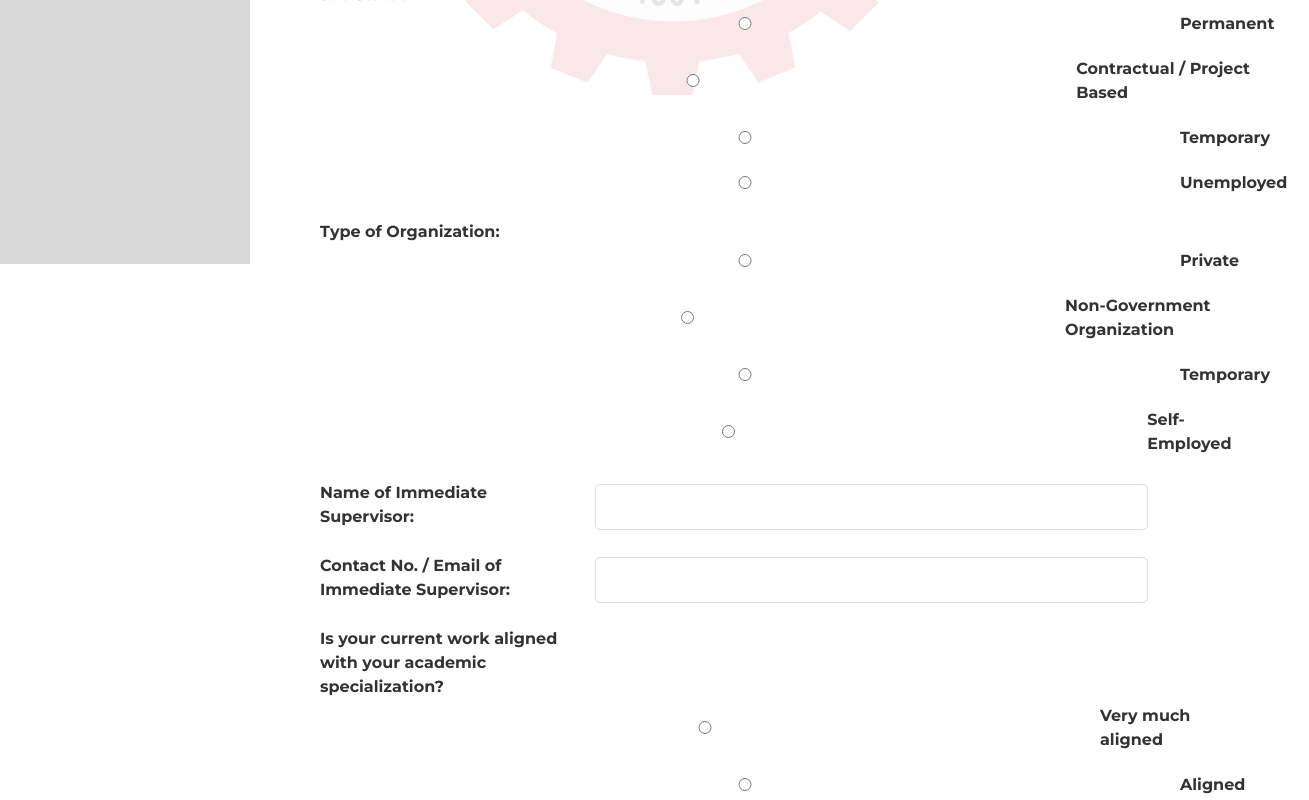
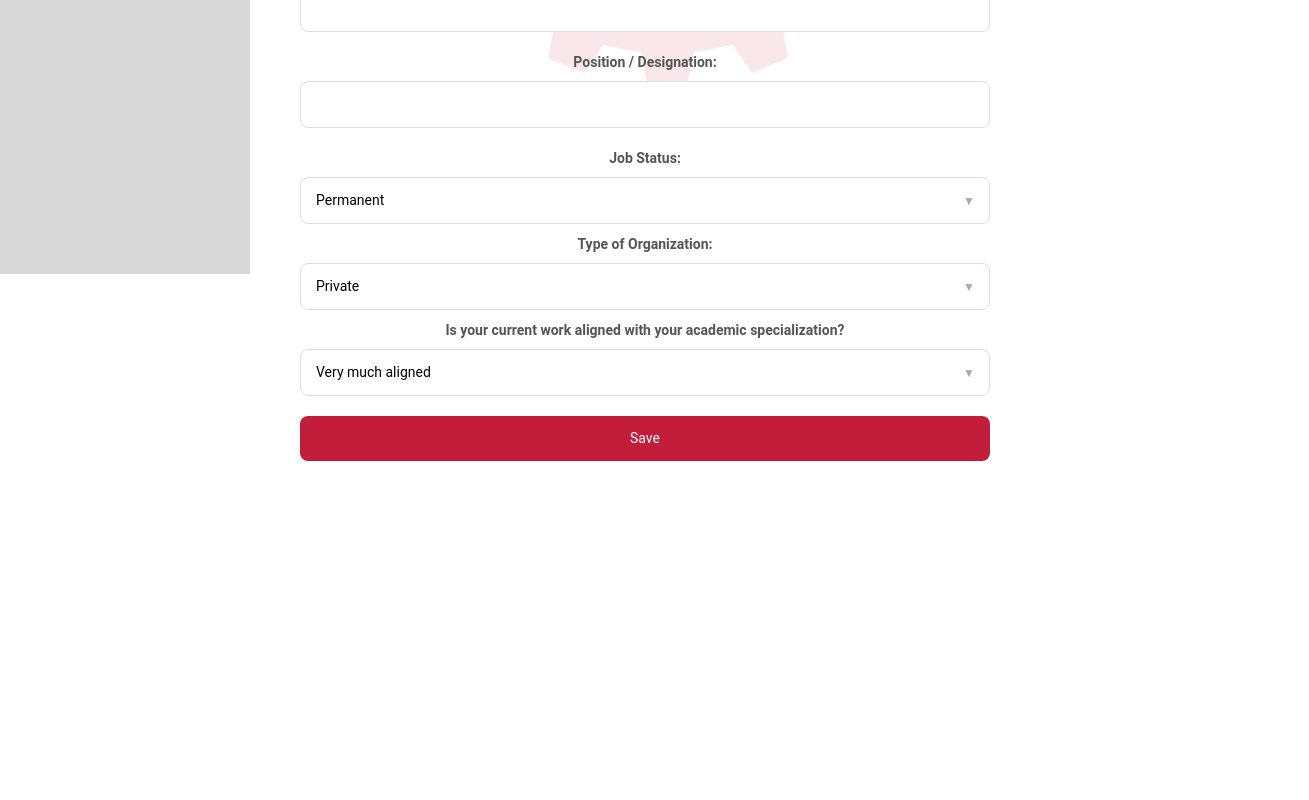
Before and after one commit to baACoon/alumnitracersystem, a React (Create React App) app in the folder frontend/: page /SurveyForm in a window 1280 px wide. Shown: the part 600-1400 px from the top of the page, 1309 px wide, since content can reach past the window. After the commit the page ends 1101 px from the top, so only its background shows below. Built offline with nearby package versions, Linux system fonts and the light colour scheme.

Commit message:
font and survey form update

```diff
--- a/frontend/src/App.js
+++ b/frontend/src/App.js
@@ -2,6 +2,7 @@ import './App.css';
 import 'bootstrap/dist/css/bootstrap.min.css'; // Import Bootstrap CSS
 import 'bootstrap/dist/js/bootstrap.bundle.min.js';
 import {BrowserRouter, Routes, Route} from "react-router-dom"
+
 
 {/* for Client path */}
 import FrontPage from './client/components/Frontpage/frontpage';
--- a/frontend/src/client/components/Events/events.css
+++ b/frontend/src/client/components/Events/events.css
@@ -3,7 +3,6 @@
     width: 100%;
     max-width: 900px;
     margin: 20px auto; /* Centers the container */
-    font-family: 'Montserrat', sans-serif;
     padding-top: 170px;
 
   }
--- a/frontend/src/client/components/FooterClient/Footer.css
+++ b/frontend/src/client/components/FooterClient/Footer.css
@@ -5,7 +5,6 @@
     width: 100%;
     text-align: center;
     color: #333;
-    font-family: Arial, sans-serif;
   }
 
   /* Content Layout */
--- a/frontend/src/client/components/Frontpage/frontpage.css
+++ b/frontend/src/client/components/Frontpage/frontpage.css
@@ -1,10 +1,8 @@
-@import url('https://fonts.googleapis.com/css2?family=Montserrat:ital,wght@0,100..900;1,100900&display=swap');
 
 * {
     margin: 0;
     padding: 0;
     box-sizing: border-box;
-    font-family: "Montserrat", sans-serif;
 }
 
 .frontpg-container {
--- a/frontend/src/client/components/JobPageGive/jobpagegive.css
+++ b/frontend/src/client/components/JobPageGive/jobpagegive.css
@@ -1,7 +1,6 @@
 /* Container styling */
 .givecontainer {
     padding: 200px 20px 100px; /* Account for the fixed header */
-    font-family: Arial, sans-serif;
     max-width: 800px;
     margin: 0 auto;
   }
--- a/frontend/src/client/components/JobPageGive/jobpagegive.jsx
+++ b/frontend/src/client/components/JobPageGive/jobpagegive.jsx
@@ -3,8 +3,10 @@ import { useNavigate } from 'react-router-dom';
 import { FontAwesomeIcon } from '@fortawesome/react-fontawesome';
 import { faTrashCan } from '@fortawesome/free-solid-svg-icons';
 import './jobpagegive.css';
+
 import Header from '../Header/header';
 import Footer from '../../../admin/components/Footer/Footer';
+
 
 function JobPageGive() {
   return (
--- a/frontend/src/client/components/JobPageList/jobpagelist.css
+++ b/frontend/src/client/components/JobPageList/jobpagelist.css
@@ -1,7 +1,6 @@
 /* Container styling */
 .listcontainer {
     padding: 200px 20px 100px; /* Add padding at the top (header height + spacing) */
-    font-family: Arial, sans-serif;
     max-width: 800px;
     margin: 0 auto;
   }
--- a/frontend/src/client/components/RegisterSelection/registerselection.css
+++ b/frontend/src/client/components/RegisterSelection/registerselection.css
@@ -1,10 +1,9 @@
-@import url('https://fonts.googleapis.com/css2?family=Montserrat:ital,wght@0,100..900;1,100900&display=swap');
+
 
 * {
     margin: 0;
     padding: 0;
     box-sizing: border-box;
-    font-family: "Montserrat", sans-serif;
 }
 
 .registerselection-container {
--- a/frontend/src/client/components/Sidebar/sidebar.css
+++ b/frontend/src/client/components/Sidebar/sidebar.css
@@ -1,7 +1,7 @@
 /* Sidebar Styles */
 .sidebar {
     width: 250px; /* Fixed sidebar width */
-    height: calc(100vh - 100px); /* Sidebar height minus header height */
+    height: calc(100vh - 90px); /* Sidebar height minus header height */
     position:fixed;
     top: 164px; /* Positioned below the header */
     left: 0;
--- a/frontend/src/client/components/SurveyForm/SurveyForm.jsx
+++ b/frontend/src/client/components/SurveyForm/SurveyForm.jsx
@@ -1,22 +1,19 @@
-import React, {useState, useEffect} from "react";
-import './surveyform.css'
+import React, { useState, useEffect } from "react";
+import './surveyform.css';
 import Header from "../Header/header";
 import Sidebar from "../Sidebar/sidebar";
 
-
-function SurveyForm () {
-    return(
+function SurveyForm() {
+  return (
     <div>
-            <Header/>
-            <Sidebar/>
-            <SurveyFormPage/>
+      <Header />
+      <Sidebar />
+      <SurveyFormPage />
     </div>
-    )
+  );
 }
 
-
-function SurveyFormPage () {
-
+function SurveyFormPage() {
   const currentDate = new Date().toISOString().split("T")[0]; // Get current date in 'YYYY-MM-DD' format
 
   return (
@@ -24,104 +21,82 @@ function SurveyFormPage () {
       <div className="logo-background"></div>
       <h1>Tracer Survey Form (2024)</h1>
       <form action="process_survey.php" method="post">
+        {/* Date Field */}
         <div className="form-group">
           <label htmlFor="date">Date:</label>
           <input type="date" id="date" name="date" value={currentDate} readOnly />
         </div>
 
+        {/* Occupation Field */}
         <div className="form-group">
           <label htmlFor="occupation">Occupation:</label>
           <input type="text" id="occupation" name="occupation" required />
         </div>
 
+        {/* Company Name Field */}
         <div className="form-group">
           <label htmlFor="company_name">Company Name:</label>
           <input type="text" id="company_name" name="company_name" required />
         </div>
 
+        {/* Year Started Field */}
         <div className="form-group">
           <label htmlFor="year_started">Year Started in the Company (Date of Employment):</label>
           <input type="text" id="year_started" name="year_started" required />
         </div>
 
+        {/* Position Field */}
         <div className="form-group">
           <label htmlFor="position">Position / Designation:</label>
           <input type="text" id="position" name="position" required />
         </div>
 
+        {/* Job Status Select Dropdown */}
         <div className="form-group">
-            <label>Job Status:</label>
-            <div className="radio-group">
-              <label>
-                <input type="radio" name="job_status" value="Permanent" required /> Permanent
-              </label>
-              <label>
-                <input type="radio" name="job_status" value="Contractual" required /> Contractual / Project Based
-              </label>
-              <label>
-                <input type="radio" name="job_status" value="Temporary" required /> Temporary
-              </label>
-              <label>
-                <input type="radio" name="job_status" value="Unemployed" required /> Unemployed
-              </label>
+          <label htmlFor="job_status">Job Status:</label>
+          <div className="select-box">
+            <select id="job_status" name="job_status" required>
+              <option value="Permanent">Permanent</option>
+              <option value="Contractual">Contractual / Project Based</option>
+              <option value="Temporary">Temporary</option>
+              <option value="Unemployed">Unemployed</option>
+            </select>
           </div>
         </div>
 
+        {/* Type of Organization Select Dropdown */}
         <div className="form-group">
-            <label>Type of Organization:</label>
-            <div className="radio-group">
-              <label>
-                <input type="radio" name="type_of_organization" value="Private" required /> Private
-              </label>
-              <label>
-                <input type="radio" name="type_of_organization" value="Non-Government" required /> Non-Government Organization
-              </label>
-              <label>
-                <input type="radio" name="type_of_organization" value="Temporary" required /> Temporary
-              </label>
-              <label>
-                <input type="radio" name="type_of_organization" value="Self-Employed" required /> Self-Employed
-              </label>
+          <label htmlFor="type_of_organization">Type of Organization:</label>
+          <div className="select-box">
+            <select id="type_of_organization" name="type_of_organization" required>
+              <option value="Private">Private</option>
+              <option value="Non-Government">Non-Government Organization</option>
+              <option value="Self-Employed">Self-Employed</option>
+            </select>
           </div>
         </div>
 
+        {/* Work Alignment Select Dropdown */}
         <div className="form-group">
-            <label htmlFor="supervisor_name">Name of Immediate Supervisor:</label>
-            <input type="text" id="supervisor_name" name="supervisor_name" required />
-          </div>
-
-          <div className="form-group">
-            <label htmlFor="supervisor_contact">Contact No. / Email of Immediate Supervisor:</label>
-            <input type="text" id="supervisor_contact" name="supervisor_contact" required />
-          </div>
-
-          <div className="form-group">
-            <label>Is your current work aligned with your academic specialization?</label>
-            <div className="radio-group">
-              <label>
-                <input type="radio" name="work_alignment" value="Very much aligned" required /> Very much aligned
-              </label>
-              <label>
-                <input type="radio" name="work_alignment" value="Aligned" required /> Aligned
-              </label>
-              <label>
-                <input type="radio" name="work_alignment" value="Averagely Aligned" required /> Averagely Aligned
-              </label>
-              <label>
-                <input type="radio" name="work_alignment" value="Somehow Aligned" required /> Somehow Aligned
-              </label>
-              <label>
-                <input type="radio" name="work_alignment" value="Unaligned" required /> Unaligned
-              </label>
+          <label htmlFor="work_alignment">Is your current work aligned with your academic specialization?</label>
+          <div className="select-box">
+            <select id="work_alignment" name="work_alignment" required>
+              <option value="Very much aligned">Very much aligned</option>
+              <option value="Aligned">Aligned</option>
+              <option value="Averagely Aligned">Averagely Aligned</option>
+              <option value="Somehow Aligned">Somehow Aligned</option>
+              <option value="Unaligned">Unaligned</option>
+            </select>
           </div>
         </div>
 
+        {/* Submit Button */}
         <div className="survey-form-button-container">
-            <button className="surveyform-btn"type="submit">Save</button>
+          <button className="surveyform-btn" type="submit">Save</button>
         </div>
       </form>
     </div>
   );
-  };
+}
 
-export default SurveyForm
+export default SurveyForm;
--- a/frontend/src/client/components/SurveyForm/surveyform.css
+++ b/frontend/src/client/components/SurveyForm/surveyform.css
@@ -1,7 +1,29 @@
+/* General container */
+.survey-container {
+    display: flex;
+    flex-direction: column;
+    align-items: left;
+    justify-content: flex-start;
+    max-width: 700px;
+    margin: 0 auto;
+    padding-top: 200px;
+    padding-bottom: 40px;
+    padding-left: 10px;
+    border-radius: 15px;
+    font-family: 'Roboto', sans-serif;
+  }
 
+  .survey-container h1 {
+    color: #333;
+    font-size: 32px;
+    margin-bottom: 30px;
+    text-align: left;
+  }
+
+  /* Logo background with soft gradient */
   .logo-background {
-    width: 545px;
-    height: 545px;
+    width: 535px;
+    height: 535px;
     background: url(../image/Tuplogo.png); /* Path to your logo image */
     background-repeat: no-repeat;
     background-position: center center;
@@ -13,82 +35,136 @@
     z-index: -1; /* Ensure it stays behind other content */
   }
 
+  /* Form groups */
+  .form-group {
+    margin-bottom: 10px;
+    width: 100%;
+  }
 
+  /* Label styling */
+  .form-group label {
+    display: block;
+    font-size: 14px;
+    color: #555;
+    margin-bottom: 8px;
+  }
 
-.survey-container {
-    margin-top: 12em;
-    width: 65%;
+  /* Input Fields */
+  input[type="text"],
+  input[type="date"] {
+    width: 100%;
+    padding: 12px;
+    font-size: 14px;
+    border: 1px solid #ddd;
+    border-radius: 8px;
+    margin-bottom: 10px;
+    transition: border-color 0.3s ease;
+  }
+
+  input[type="text"]:focus,
+  input[type="date"]:focus {
+    border-color: #00aaff;
+    outline: none;
+  }
+
+  /* Custom Select Box */
+.select-box {
     position: relative;
-    margin-left: 20em;
+    width: 100%;
+  }
+
+  .select-box select {
+    width: 100%;
+    padding: 12px 15px;
+    font-size: 14px;
+    border: 1px solid #ddd;
+    border-radius: 8px;
+    appearance: none;
+    background-color: #fff;
+    cursor: pointer;
+    transition: all 0.3s ease;
     text-align: left;
   }
 
-
-.survey-container h1 {
-    text-align: left;
-    font-size: 28px;
-    font-weight: bold;
-    color: black;
-    margin-bottom: 20px;
+  .select-box select:focus {
+    border-color: #00aaff;
+    outline: none;
   }
 
-.form-group {
-    display: flex;
-    flex-wrap: wrap;
-    align-items: center;
-    margin-bottom: 20px;
+  /* Custom Arrow for the Select Dropdown */
+  .select-box::after {
+    content: '▼';  /* Downward triangle arrow */
+    font-size: 12px;
+    color: #aaa;
+    position: absolute;
+    right: 15px;
+    top: 50%;
+    transform: translateY(-50%);
+    pointer-events: none;
   }
 
-.form-group label {
-    font-weight: bold;
-    flex-basis: 30%;
-    margin-right: 20px;
-    color: #333;
+  /* Hover effect */
+  .select-box select:hover {
+    border-color: #00aaff;
   }
 
-.form-group input[type="text"],
-.form-group input[type="date"],
-.form-group input[type="email"],
-.form-group select {
-    flex-basis: 65%;
-    padding: 10px;
-    border-radius: 5px;
-    border: 1px solid #ddd;
-    font-size: 16px;
+  /* Adjusting the radio and select options for better alignment */
+  .radio-group {
+    display: flex;
+    flex-direction: column;
+    gap: 12px;
+  }
+
+  .radio-group label {
+    font-size: 14px;
+    color: #555;
+  }
+
+  input[type="radio"] {
+    margin-right: 8px;
+  }
+
+  input[type="radio"]:checked + label {
+    color: #00aaff;
+  }
+
+  /* Submit Button */
+  .surveyform-btn {
+    background-color: #C31D3C;
+    color: white;
+    padding: 12px 20px;
+    font-size: 14px;
+    border: none;
+    border-radius: 8px;
+    cursor: pointer;
+    width: 100%;
+    transition: background-color 0.3s ease;
+  }
+
+  .surveyform-btn:hover {
+    background-color: #851328;
+  }
+
+  /* Button Container */
+  .survey-form-button-container {
+    display: flex;
+    justify-content: center;
+    margin-top: 20px;
     width: 100%;
   }
 
-.form-group input[type="radio"] {
-    margin-right: 10px;
+  /* Mobile Responsiveness */
+  @media (max-width: 768px) {
+    .survey-container {
+      padding: 20px;
     }
 
-.form-group .radio-group {
-    flex-basis: 65%;
-    display: flex;
-    flex-wrap: wrap;
-    gap: 1em;
-}
-
-.radio-group label {
-    margin-right: 20px;
-    display: flex;
-    align-items: center;
-}
-
-.survey-form-button-container {
-    text-align: right;
+    .survey-container h1 {
+      font-size: 24px;
     }
 
     .surveyform-btn {
-    background-color: #c8102e;
-    color: white;
-    padding: 10px 20px;
-    font-size: 16px;
-    border: none;
-    border-radius: 5px;
-    cursor: pointer;
+      padding: 10px 15px;
+      font-size: 14px;
     }
-
-.surveyform-btn:hover {
-    background-color: #a30d25;
   }
```
Lines whose indentation alone changed are shown as unchanged.
